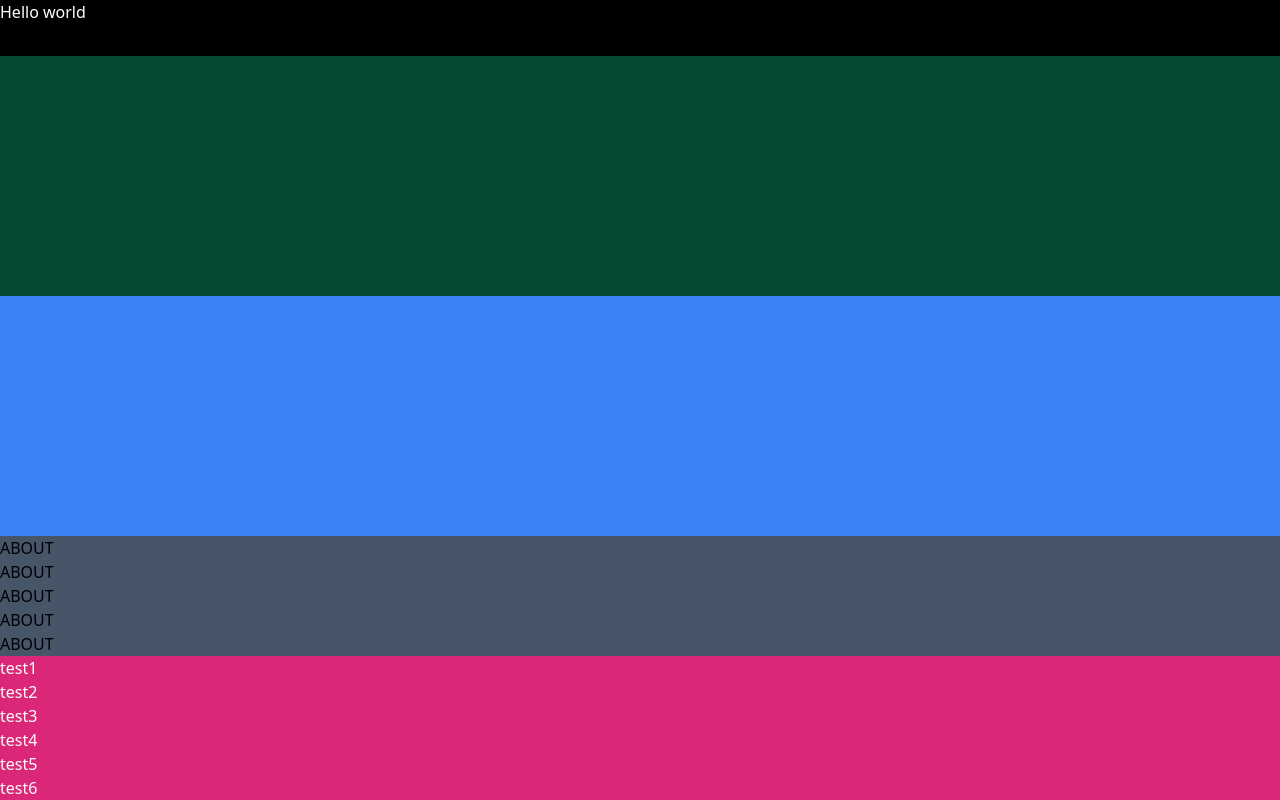
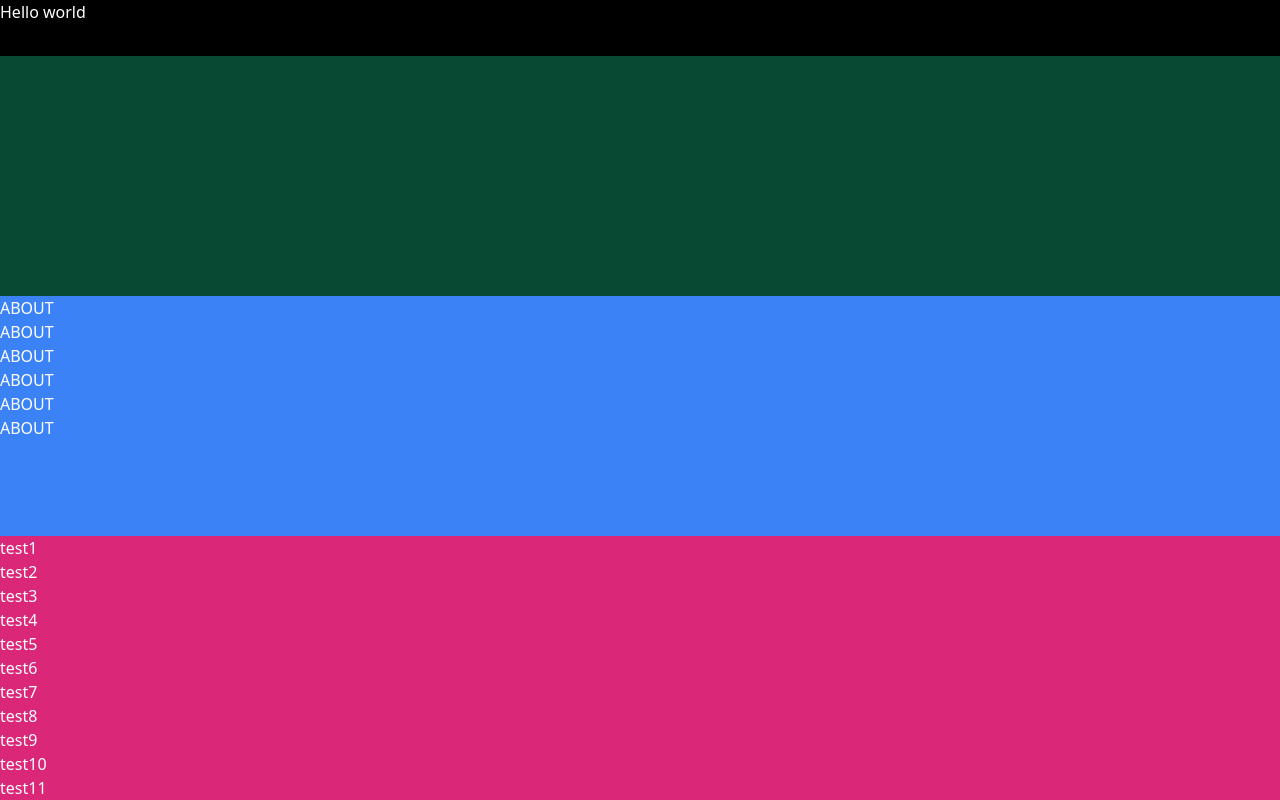
Before and after one commit to lumijoe/pra_next_position, a Next.js app: page / in a window 1280 px wide. Shown: the top 800 px of the page. Built offline with nearby package versions, Linux system fonts and the light colour scheme.

Commit message:
test1105

```diff
--- a/components/heroimage.js
+++ b/components/heroimage.js
@@ -5,15 +5,22 @@ import React from 'react';
 export default function HeroImage() {
     return (
         <div>
-            <div className="w-[100%] h-[30vh] bg-emerald-500 sticky   top-14">
-                <div className="w-[100vw] h-[30vh] bg-black opacity-60 absolute top-34"></div>
+            {/* Hero画像、その上のオーバーレイ処理 */}
+            <div className="w-[100%] h-[30vh] bg-emerald-500 sticky   top-14 z-30">
+                <div className="w-[100vw] h-[30vh] bg-black opacity-60 absolute top-0"></div>
             </div>
-            <div className="bg-blue-500 w-[100vw] h-[30vh]"></div>
-            <div className=" bg-slate-600  ">ABOUT</div>
-            <div className=" bg-slate-600  ">ABOUT</div>
-            <div className=" bg-slate-600  ">ABOUT</div>
-            <div className=" bg-slate-600  ">ABOUT</div>
-            <div className=" bg-slate-600  ">ABOUT</div>
+            {/* Hero画像の次の黒背景、白文字テキスト */}
+            <div className="bg-blue-500 w-[100vw] h-[30vh]">
+                <div className='w-[100vw] h-[30vh] z-40'>
+                    <div className="text-white">ABOUT</div>
+                    <div className="text-white">ABOUT</div>
+                    <div className="text-white">ABOUT</div>
+                    <div className="text-white">ABOUT</div>
+                    <div className="text-white">ABOUT</div>
+                    <div className="text-white">ABOUT</div>
+                </div>
+            </div>
+
         </div>
     )
 }
--- a/pages/index.js
+++ b/pages/index.js
@@ -9,8 +9,11 @@ export default function Home() {
   return (
     <div>
       {/* Header(pages/_app.js) */}
+      {/* Hero画像、オーバーレイ */}
       <HeroImage />
+      {/* テキスト on Hero画像 */}
       <JobHistory />
+      {/* テキスト main */}
       <TestContents />
       {/* Footer(pages/_app.js) */}
     </div>
```
